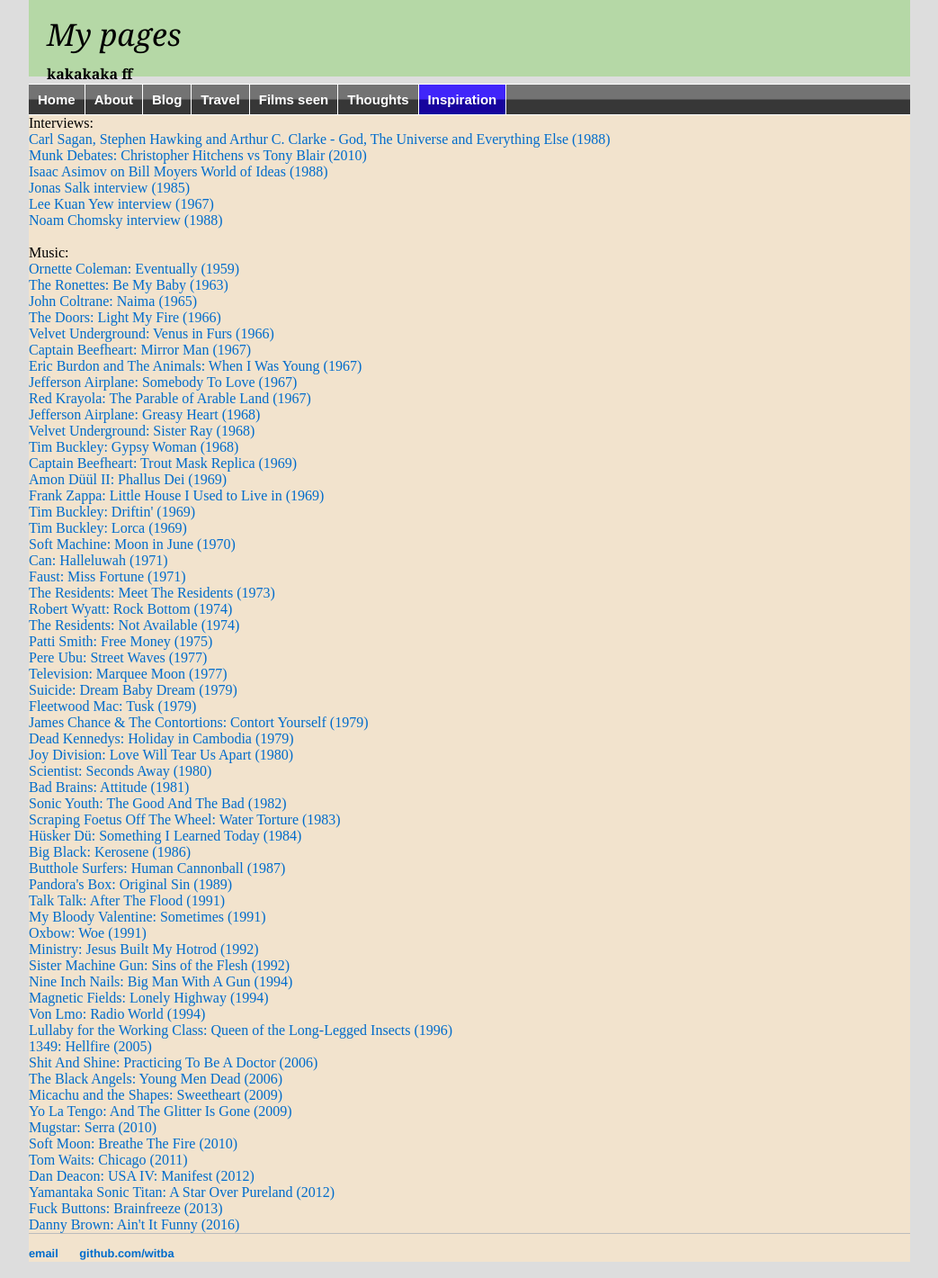
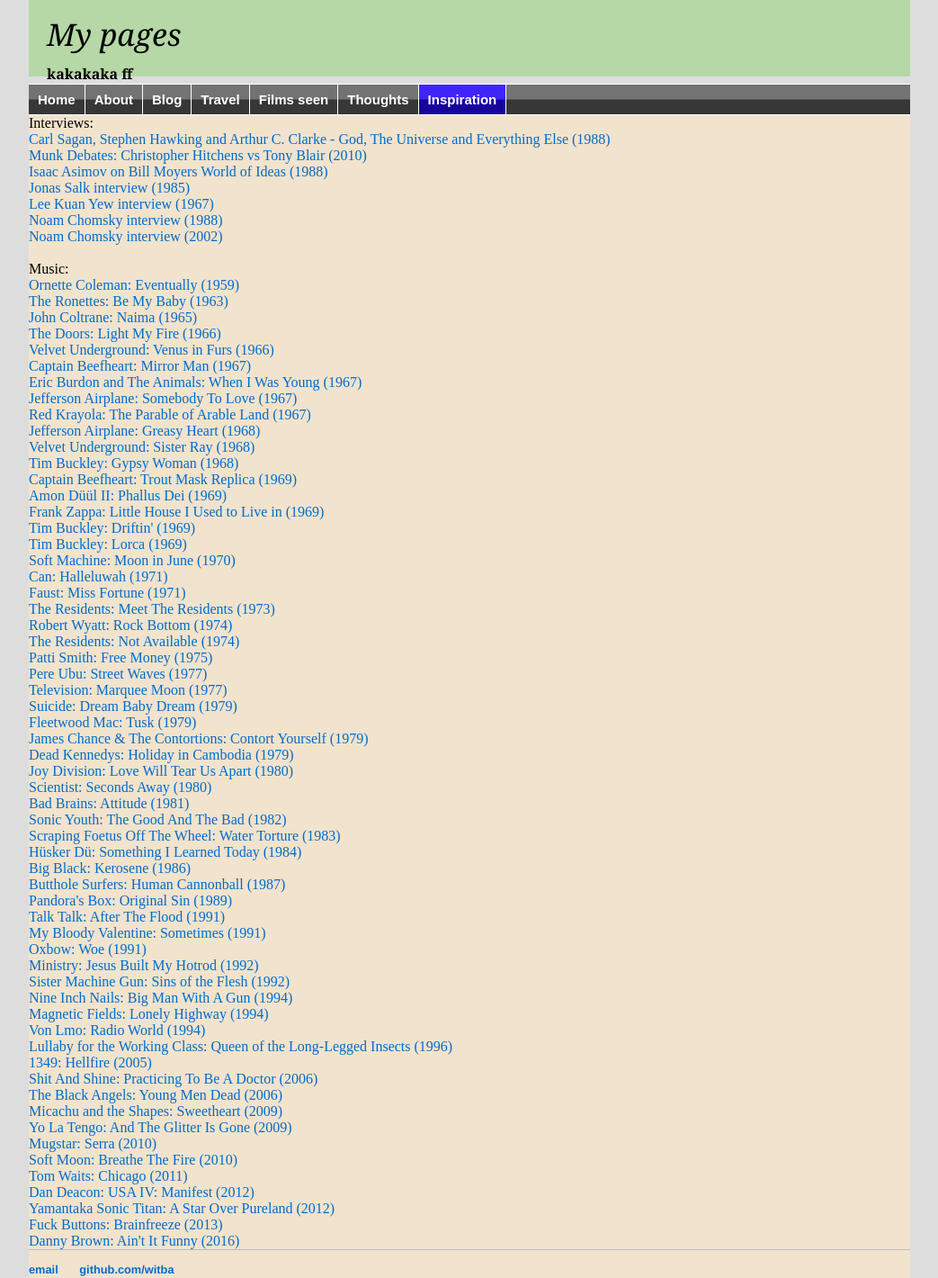
Before and after one commit to witba/witba.github.io, a Jekyll site: the page built from inspiration/index.html, in a window 1280 px wide. Shown: the whole page at 90% size, without its empty margins (118-1161 px from the left). Built offline with Jekyll 4.4.1, drawn with Linux system fonts in a browser that asks for light colours.

Commit message:
Update index.html

```diff
--- a/inspiration/index.html
+++ b/inspiration/index.html
@@ -10,6 +10,7 @@
 <a href="https://www.youtube.com/watch?v=liQzs6qqYQg" target=_blank>Jonas Salk interview (1985)</a><br>
 <a href="https://www.youtube.com/watch?v=VexrmTacOAA" target=_blank>Lee Kuan Yew interview (1967)</a><br>
 <a href="https://www.youtube.com/watch?v=mEYJMCydFNI" target=_blank>Noam Chomsky interview (1988)</a><br>
+<a href="https://www.youtube.com/watch?v=7lPnLK9z1fI" target=_blank>Noam Chomsky interview (2002)</a><br>
 <br>
 
 Music:<br>
```
